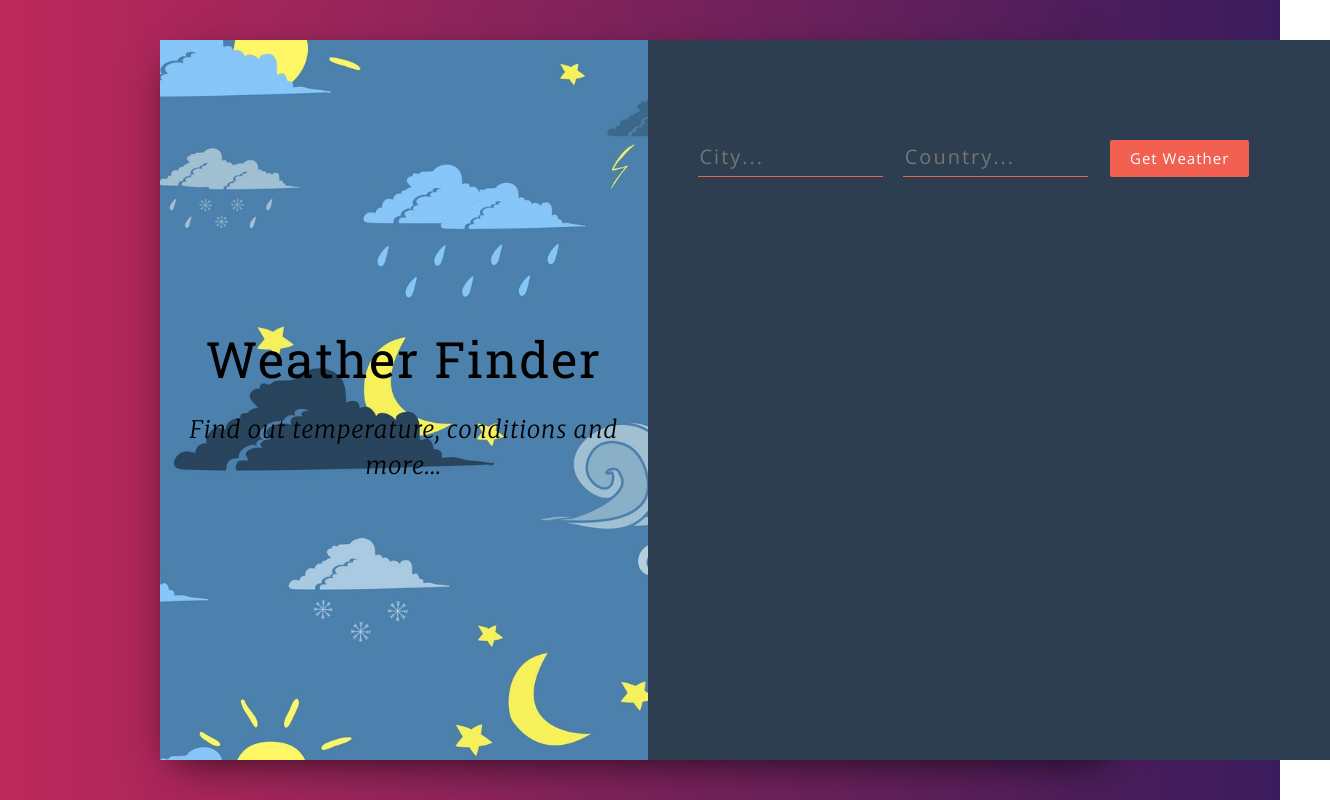
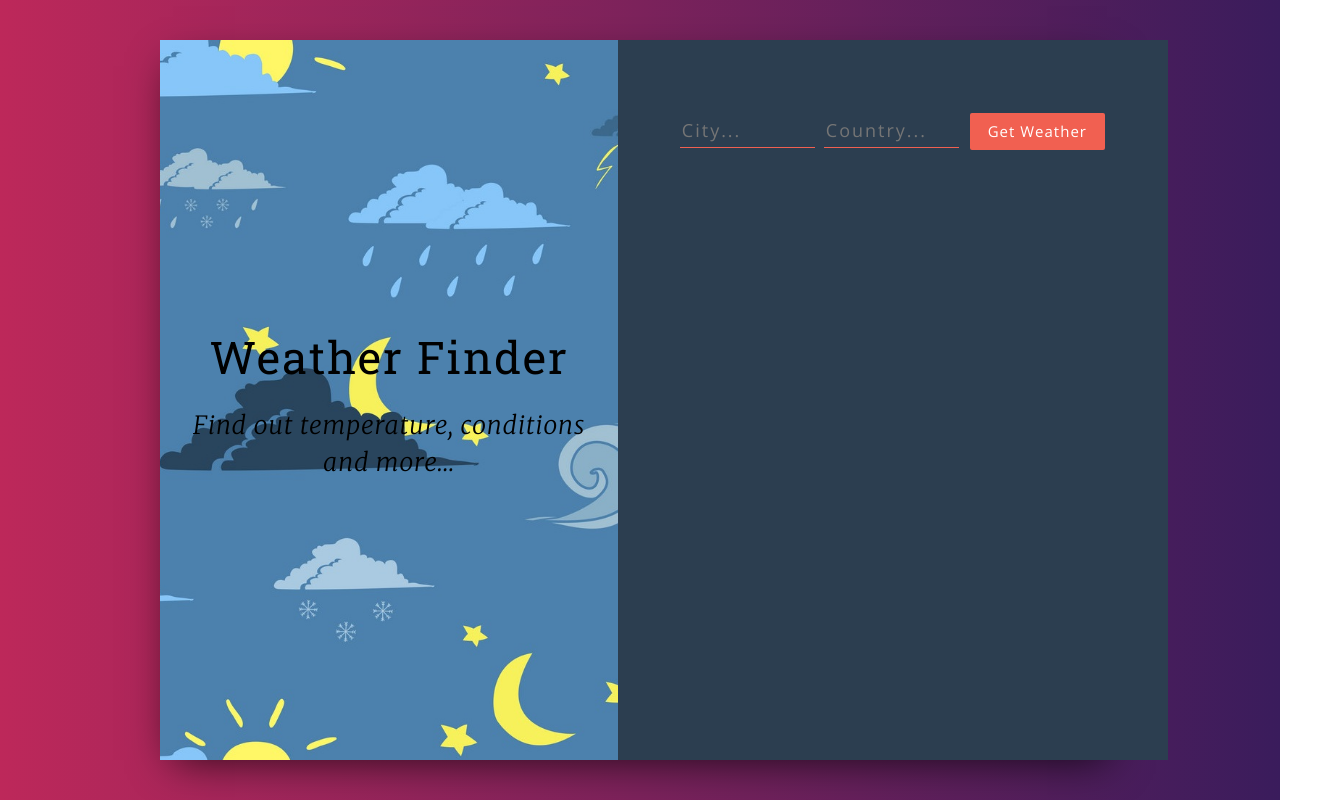
Before and after one commit to sajidkhaki/weather-app, a React (Create React App) app: page / in a window 1280 px wide. Shown: the whole page, 1330 px wide, since content can reach past the window. Built offline with nearby package versions, Linux system fonts and the light colour scheme.

Commit message:
responsive css

```diff
--- a/src/App.css
+++ b/src/App.css
@@ -1,6 +1,15 @@
 @import url('https://fonts.googleapis.com/css?family=Merriweather:100,200,300,300i,400,400i,700');
 @import url('https://fonts.googleapis.com/css?family=Roboto+Slab:400,700');
 @import url('https://fonts.googleapis.com/css?family=Open+Sans:300,400');
+
+html {
+  font-size: 10px;
+}
+
+html, body {
+  height: 100%;
+  overflow: hidden;
+}
 
 body {
   font-family: "Open Sans", serif;
@@ -12,6 +21,7 @@ body {
   display: flex;
   justify-content: center;
   align-items: center;
+  margin: 0 auto;
 }
 
 .main {
@@ -19,7 +29,6 @@ body {
   background: #fff;
   box-shadow: 0px 13px 40px -13px rgba(0,0,0,0.75);
   width: 75%;
-  margin: 0 auto;
 }
 
 .title-container {
@@ -55,6 +64,10 @@ body {
   padding-left: 50px;
 }
 
+form {
+  text-align: center;
+}
+
 input[type="text"] {
   background-color: transparent;
   border: 0;
@@ -64,9 +77,10 @@ input[type="text"] {
   color: #fff !important;
   font-weight: lighter;
   letter-spacing: 2px;
-  margin-bottom: 30px;
-  margin-right: 20px;
+  /* margin-bottom: 30px;
+  margin-right: 20px; */
   font-size: 20px;
+  margin: 2%;
 }
 
 input[type="text"] {
@@ -126,3 +140,291 @@ button:active {
   letter-spacing: 1px;
   font-weight: 200;
 }
+
+
+/* MEDIA QUERIES */
+
+@media only screen and (min-width: 320px) {
+  html {
+    font-size: 9px;
+  }
+  .container {
+    width: 250px;
+  }
+  .title-container {
+    height: 25vh;
+  }
+  .title-container__title {
+    font-size: 20px;
+  }
+  .title-container__subtitle {
+    font-size: 15px;
+  }
+  .form-container {
+    height: 65vh;
+    padding: 10px;
+  }
+  input[type="text"] {
+    display: list-item;
+    width: 85%;
+    font-size: 16px;
+    margin-left: 5%;
+  }
+  button {
+    margin-top: 5%;
+    width: 80%;
+    padding: 5px 10px;
+  }
+  .weather__info {
+    width: auto;
+    font-size: 15px;
+    margin-top: 5%;
+  }
+  .weather__key {
+    padding: 10px 0 10px 0;
+  }
+}
+
+@media only screen and (min-width: 360px) {
+  html {
+    font-size: 9px;
+  }
+  .container {
+    width: 270px;
+  }
+  .title-container {
+    height: 25vh;
+  }
+  .title-container__title {
+    font-size: 20px;
+  }
+  .title-container__subtitle {
+    font-size: 15px;
+  }
+  .form-container {
+    height: 65vh;
+    padding: 10px;
+  }
+  input[type="text"] {
+    display: list-item;
+    width: 85%;
+    font-size: 16px;
+    margin-left: 5%;
+  }
+  button {
+    margin-top: 5%;
+    width: 80%;
+    padding: 5px 10px;
+  }
+  .weather__info {
+    width: auto;
+    font-size: 15px;
+    margin-top: 5%;
+  }
+  .weather__key {
+    padding: 10px 0 10px 0;
+  }
+}
+
+@media only screen and (min-width: 375px) {
+  html {
+    font-size: 9px;
+  }
+  .container {
+    width: 285px;
+  }
+  .title-container {
+    height: 30vh;
+  }
+  .title-container__title {
+    font-size: 20px;
+  }
+  .title-container__subtitle {
+    font-size: 15px;
+  }
+  .form-container {
+    height: 60vh;
+    padding: 10px;
+  }
+  input[type="text"] {
+    display: list-item;
+    width: 85%;
+    font-size: 16px;
+    margin-left: 5%;
+  }
+  button {
+    margin-top: 5%;
+    width: 80%;
+    padding: 5px 10px;
+  }
+  .weather__info {
+    width: auto;
+    font-size: 15px;
+    margin-top: 5%;
+  }
+  .weather__key {
+    padding: 10px 0 10px 0;
+  }
+}
+
+@media only screen and (min-width: 411px) {
+  html {
+    font-size: 9px;
+  }
+  .container {
+    width: 310px;
+  }
+  .title-container {
+    height: 30vh;
+  }
+  .title-container__title {
+    font-size: 25px;
+  }
+  .title-container__subtitle {
+    font-size: 18px;
+  }
+  .form-container {
+    height: 60vh;
+    padding: 10px;
+  }
+  input[type="text"] {
+    display: list-item;
+    width: 85%;
+    font-size: 16px;
+    margin-left: 5%;
+  }
+  button {
+    margin-top: 5%;
+    width: 80%;
+    padding: 5px 10px;
+  }
+  .weather__info {
+    width: auto;
+    font-size: 15px;
+    margin-top: 5%;
+  }
+  .weather__key {
+    padding: 10px 0 10px 0;
+  }
+}
+
+@media only screen and (min-width: 414px) {
+  html {
+    font-size: 9px;
+  }
+  .container {
+    width: 310px;
+  }
+  .title-container {
+    height: 30vh;
+  }
+  .title-container__title {
+    font-size: 25px;
+  }
+  .title-container__subtitle {
+    font-size: 18px;
+  }
+  .form-container {
+    height: 60vh;
+    padding: 10px;
+  }
+  input[type="text"] {
+    display: list-item;
+    width: 85%;
+    font-size: 16px;
+    margin-left: 5%;
+  }
+  button {
+    margin-top: 5%;
+    width: 80%;
+    padding: 5px 10px;
+  }
+  .weather__info {
+    width: auto;
+    font-size: 15px;
+    margin-top: 5%;
+  }
+  .weather__key {
+    padding: 10px 0 10px 0;
+  }
+}
+
+@media only screen and (min-width: 768px) {
+  html {
+    font-size: 10px;
+  }
+  .container {
+    width: 600px;
+  }
+  .title-container {
+    height: 30vh;
+  }
+  .title-container__title {
+    font-size: 45px;
+  }
+  .title-container__subtitle {
+    font-size: 25px;
+  }
+  .form-container {
+    height: 60vh;
+    padding: 10px;
+  }
+  input[type="text"] {
+    display: inline-block;
+    width: 30%;
+    font-size: 18px;
+    margin-left: 0;
+  }
+  button {
+    width: 30%;
+    padding: 5px 10px;
+  }
+  .weather__info {
+    width: auto;
+    font-size: 22px;
+    margin-top: 5%;
+  }
+  .weather__key {
+    padding: 15px 0 20px 0;
+  }
+}
+
+@media only screen and (min-width: 1024px) {
+  html {
+    font-size: 10px;
+  }
+  .container {
+    width: 1100px;
+  }
+  .title-container {
+    height: 90vh;
+  }
+  .title-container__title {
+    font-size: 45px;
+  }
+  .title-container__subtitle {
+    font-size: 25px;
+  }
+  .form-container {
+    height: 90vh;
+    padding: 50px;
+  }
+  input[type="text"] {
+    display: inline-block;
+    width: 30%;
+    font-size: 18px;
+    margin-left: 0;
+  }
+  button {
+    padding: 8px 15px;
+    width: 30%;
+  }
+  .weather__info {
+    width: auto;
+    font-size: 25px;
+    margin-top: 5%;
+  }
+  .weather__key {
+    padding: 15px 0 20px 0;
+  }
+}
--- a/src/App.js
+++ b/src/App.js
@@ -75,10 +75,10 @@ class App extends Component {
           <div className="main">
             <div className="container">
               <div className="row">
-                <div className="col-xs-5 title-container">
+                <div className="col-lg-5 col-md-5 title-container">
                   <Title />
                 </div>
-                <div className="col-xs-7 form-container">
+                <div className="col-lg-6 col-md-6 form-container">
                   <Form getWeather={this.getWeather} />
                   <Weather
                     temperature={this.state.temperature}
```
